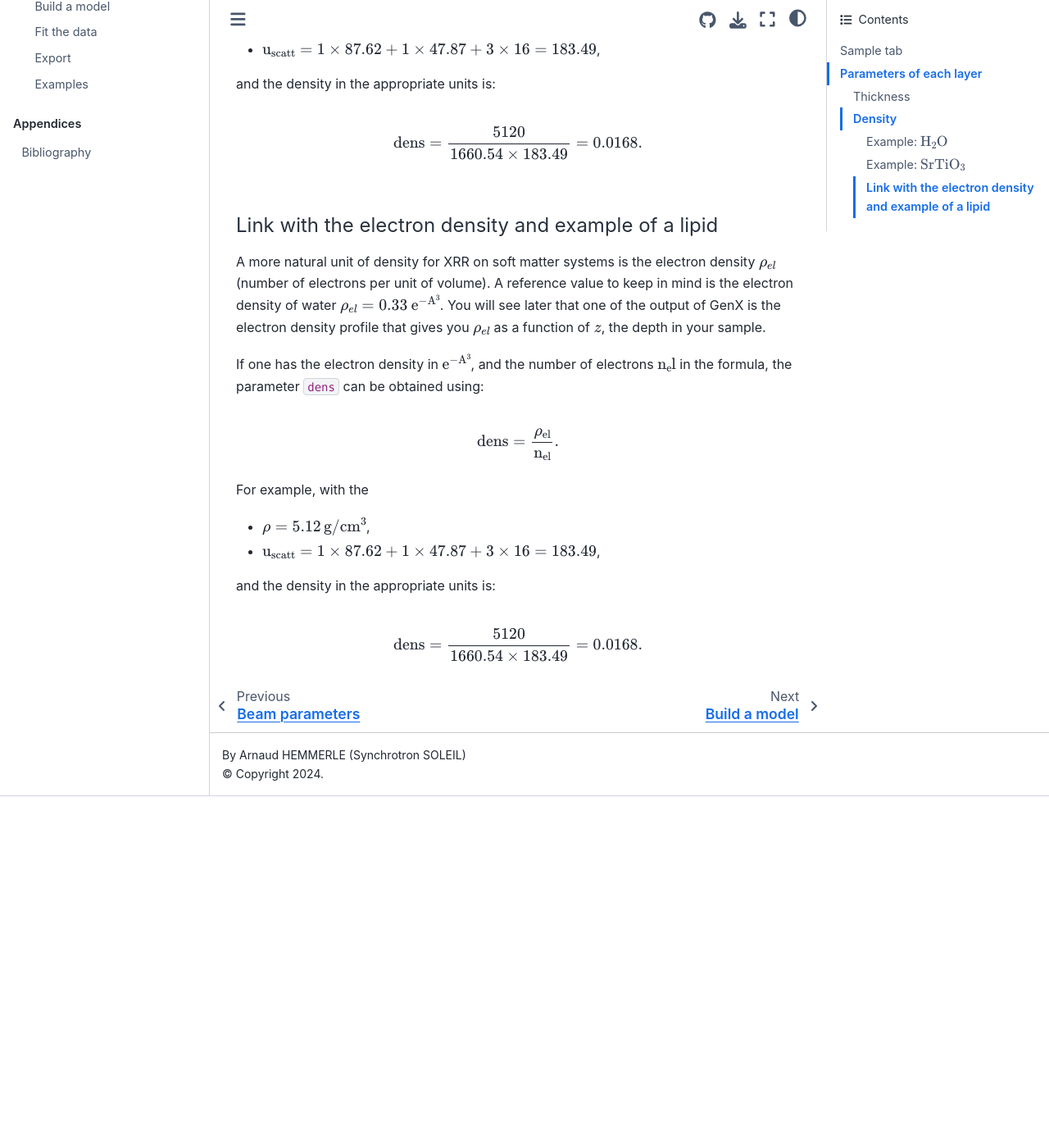
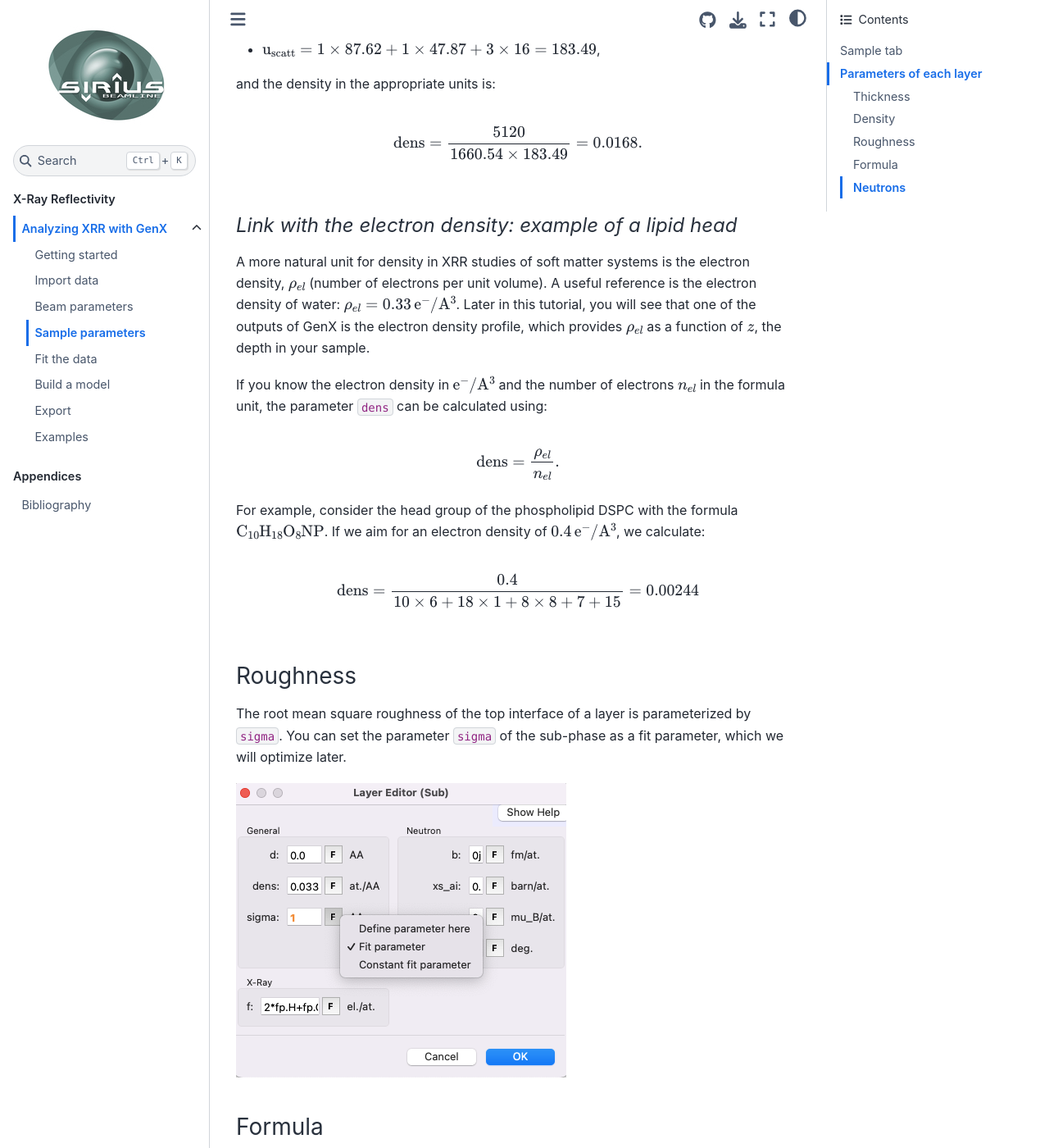
Before and after one commit to ArnaudHemmerle/data-analysis-on-sirius, a Jupyter Book: the page built from chapters/xrr/genx/sample-parameters.md, in a window 1280 px wide and 1400 px high, scrolled down 2242 px. Shown: the whole window at 82% size. Built offline with Jupyter Book 1.0.4 settings and Sphinx 7.4.7 and the Sphinx Book theme 1.1.4, drawn with Linux system fonts in a browser that asks for light colours; before the commit the page ends 3213 px from its top, so only the background shows below that; some of the changed text lies outside the part shown.

Commit message:
Finish sample params

```diff
--- a/_toc.yml
+++ b/_toc.yml
@@ -12,8 +12,8 @@ parts:
         - file: chapters/xrr/genx/import-data
         - file: chapters/xrr/genx/beam-parameters
         - file: chapters/xrr/genx/sample-parameters
+        - file: chapters/xrr/genx/fit
         - file: chapters/xrr/genx/build-model
-        - file: chapters/xrr/genx/fit
         - file: chapters/xrr/genx/export
         - file: chapters/xrr/genx/examples
   - caption: Appendices
--- a/chapters/xrr/genx/sample-parameters.md
+++ b/chapters/xrr/genx/sample-parameters.md
@@ -31,7 +31,7 @@ $$
 
 where $\rho$ is the specific mass in $\rm{kg/m^3}$, and $\rm{u_{scatt}} = \sum_i u_i x_i$ is the linear combination of the individual atomic masses of each element.
 
-#### Example: $\rm H_2O$
+#### *Example: $\rm H_2O$*
 
 For example, for $\rm H_2O$:
 
@@ -44,7 +44,7 @@ $$
 \rm{dens} = \frac{1000}{1660.54 \times 18.015} = 0.03343.
 $$
 
-#### Example: $\rm SrTiO_3$
+#### *Example: $\rm SrTiO_3$*
 
 We can recover the result obtained with $\rm SrTiO_3$ using this new approach:
 
@@ -57,23 +57,31 @@ $$
 \rm{dens} = \frac{5120}{1660.54 \times 183.49} = 0.0168.
 $$
 
-#### Link with the electron density and example of a lipid
+#### *Link with the electron density: example of a lipid head*
 
-A more natural unit of density for XRR on soft matter systems is the electron density $\rho_{el}$(number of electrons per unit of volume). A reference value to keep in mind is the electron density of water $\rho_{el}=0.33$ $\rm{e}^{-\rm{A}^3}$. You will see later that one of the output of GenX is the electron density profile that gives you $\rho_{el}$ as a function of $z$, the depth in your sample.
+A more natural unit for density in XRR studies of soft matter systems is the electron density, $\rho_{el}$ (number of electrons per unit volume). A useful reference is the electron density of water: $\rho_{el} = 0.33 \, \rm{e}^{-}/\rm{A}^{3}$. Later in this tutorial, you will see that one of the outputs of GenX is the electron density profile, which provides $\rho_{el}$ as a function of $z$, the depth in your sample.
 
-If one has the electron density in $\rm{e}^{-\rm{A}^3}$, and the number of electrons $\rm{n_el}$ in the formula, the parameter `dens` can be obtained using:
+If you know the electron density in $\rm{e}^{-}/\rm{A}^{3}$ and the number of electrons ${n_{el}}$ in the formula unit, the parameter `dens` can be calculated using:
 
 $$
-\rm{dens} = \frac{\rho_{el}}{n_{el}}.
+{\rm dens} = \frac{\rho_{el}}{n_{el}}.
 $$
 
-For example, with the
-
-- $\rho = 5.12 \, \rm{g/cm^3}$,
-- $\rm{u_{scatt}} = 1 \times 87.62 + 1 \times 47.87 + 3 \times 16 = 183.49$,
-
-and the density in the appropriate units is:
+For example, consider the head group of the phospholipid DSPC with the formula $\rm{C_{10}H_{18}O_{8}NP}$. If we aim for an electron density of $0.4 \, \rm{e}^{-}/\rm{A}^{3}$, we calculate:
 
 $$
-\rm{dens} = \frac{5120}{1660.54 \times 183.49} = 0.0168.
+{\rm dens} = \frac{0.4}{10 \times 6 + 18 \times 1 + 8 \times 8 + 7 + 15} = 0.00244
 $$
+
+### Roughness
+The root mean square roughness of the top interface of a layer is parameterized by `sigma`. You can set the parameter `sigma` of the sub-phase as a fit parameter, which we will optimize later.
+
+![](images/sample-parameters-sigma.png)
+
+### Formula
+The simplest way to use the `f` parameter (the x-ray scattering length per formula unit, in electrons) is to input the chemical formula of your layer as a linear combination of $\rm fp$. For example, `fp.Si + 2*fp.O` for $\rm SiO_2$ or `2*fp.H + fp.O` for $\rm H_2O$.
+
+![](images/sample-parameters-formula.png)
+
+### Neutrons
+Leave all the other parameters, which are relevant only for neutrons, set to $0$.
```
Also changed, not shown: chapters/xrr/genx/images/sample-parameters-formula.png (added), chapters/xrr/genx/images/sample-parameters-sigma.png (added), 1 other file.
